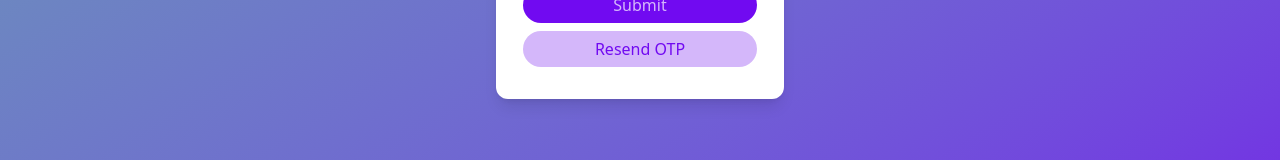
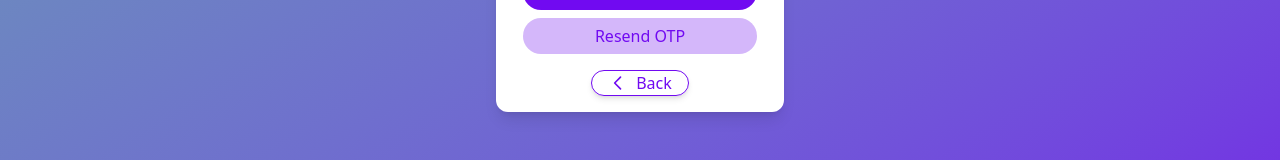
Before and after one commit to Ravindu-Kavishan/GitCommitAi-vsCodeWebView, a React (Vite) app: page /OTP in a window 1280 px wide. Shown: the part 469-629 px from the top of the page. Built offline with nearby package versions, Linux system fonts and the light colour scheme.

Commit message:
added azure url and add back button

```diff
--- /dev/null
+++ b/src/components/BackButton.jsx
@@ -0,0 +1,30 @@
+import React from "react";
+import { useNavigate } from "react-router-dom";
+
+export default function BackButton({backpath}) {
+  const navigate = useNavigate();
+  return (
+    <div className="flex justify-center">
+      <button
+        onClick={() => navigate((`${backpath}`))}
+        className="flex items-center justify-center gap-2  text-[#710AF1] hover:text-white border border-[#710AF1] hover:bg-[#710AF1] font-medium  px-4 rounded-full transition duration-300 shadow-md"
+      >
+        <svg
+          xmlns="http://www.w3.org/2000/svg"
+          fill="none"
+          viewBox="0 0 24 24"
+          strokeWidth={2}
+          stroke="currentColor"
+          className="w-5 h-5"
+        >
+          <path
+            strokeLinecap="round"
+            strokeLinejoin="round"
+            d="M15 19l-7-7 7-7"
+          />
+        </svg>
+        Back
+      </button>
+    </div>
+  );
+}
--- a/src/pages/UserLogin.jsx
+++ b/src/pages/UserLogin.jsx
@@ -5,7 +5,7 @@ import InputField from "../components/InputField";
 import ContentImage from "../components/ContentImage";
 import Button from "../components/Button";
 import ErrorAlert from "../components/ErrorAllert";
-
+import BackButton from "../components/BackButton";
 
 const vscode = window.vscode;
 
@@ -15,13 +15,12 @@ const UserLogin = () => {
   const navigate = useNavigate();
   const [err, setErr] = useState("");
 
-  useEffect(() => {
-    if (!window.vscode) {
-      console.log("good");
-      window.vscode = acquireVsCodeApi();
-      vscode = window.vscode;
-    }
-  }, []);
+  // useEffect(() => {
+  //   if (!window.vscode) {
+  //     window.vscode = acquireVsCodeApi();
+  //     vscode = window.vscode;
+  //   }
+  // }, []);
 
   const handleLogin = async (e) => {
     e.preventDefault();
@@ -148,6 +147,7 @@ const UserLogin = () => {
             />
           </form>
         </div>
+        <BackButton backpath="/"/>
       </div>
     </div>
   );
--- a/src/pages/UserRegister.jsx
+++ b/src/pages/UserRegister.jsx
@@ -7,6 +7,7 @@ import ContentImage from "../components/ContentImage";
 import InputField from "../components/InputField";
 import Button from "../components/Button";
 import ErrorAlert from "../components/ErrorAllert";
+import BackButton from "../components/BackButton";
 
 const UserRegister = () => {
   const [users, setUsers] = useState([]);
@@ -52,7 +53,6 @@ const UserRegister = () => {
     if (!validateContact(contact)) {
       setErrors("Please enter a valid contact number (10 digits).");
       return;
-
     }
 
     // Validate password
@@ -62,9 +62,8 @@ const UserRegister = () => {
 
     // Validate password match
     if (password !== confirmPassword) {
-      setErrors("Passwords do not match.")
+      setErrors("Passwords do not match.");
       return;
-
     }
 
     try {
@@ -237,6 +236,7 @@ const UserRegister = () => {
             />
           </form>
         </div>
+        <BackButton backpath="/" />
       </div>
     </div>
   );
--- a/src/pages/auth/ChangePassword.jsx
+++ b/src/pages/auth/ChangePassword.jsx
@@ -3,6 +3,7 @@ import ContentImage from "../../components/ContentImage";
 import Button from "../../components/Button";
 import InputField from "../../components/InputField";
 import { useNavigate } from "react-router";
+import BackButton from "../../components/BackButton";
 
 export default function ChangePassword() {
   const navigate = useNavigate();
@@ -29,7 +30,9 @@ export default function ChangePassword() {
     }
 
     try {
-      const response = await fetch("http://127.0.0.1:8000/change-password", {
+      const response = await fetch(
+        "http://smartcommitai-backend-cdf5hgekexgxh2en.centralindia-01.azurewebsites.net/change-password",
+        {
           method: "POST",
           headers: {
             "Content-Type": "application/json",
@@ -38,7 +41,8 @@ export default function ChangePassword() {
             email: email, // Add email to the request body
             new_password: passwords.password,
           }),
-      });
+        }
+      );
 
       const data = await response.json();
 
@@ -85,9 +89,15 @@ export default function ChangePassword() {
               isPassword={true}
             />
 
-            <Button text="Submit" color="#710AF1" tcolor="#D4B7FA" onClick={submitClicked} />
+            <Button
+              text="Submit"
+              color="#710AF1"
+              tcolor="#D4B7FA"
+              onClick={submitClicked}
+            />
           </form>
         </div>
+        <BackButton backpath="/OTP" />
       </div>
     </div>
   );
--- a/src/pages/auth/FogetPassword.jsx
+++ b/src/pages/auth/FogetPassword.jsx
@@ -3,6 +3,7 @@ import ContentImage from "../../components/ContentImage";
 import Button from "../../components/Button";
 import InputField from "../../components/InputField";
 import { useNavigate } from "react-router";
+import BackButton from "../../components/BackButton";
 
 export default function ForgetPassword() {
   const navigate = useNavigate();
@@ -13,14 +14,17 @@ export default function ForgetPassword() {
     e.preventDefault();
 
     try {
-      const response = await fetch("http://127.0.0.1:8000/forgot-password", {
+      const response = await fetch(
+        "http://smartcommitai-backend-cdf5hgekexgxh2en.centralindia-01.azurewebsites.net/forgot-password",
+        {
           method: "POST",
           credentials: "include", // Important for sending cookies
           headers: {
             "Content-Type": "application/json",
           },
           body: JSON.stringify({ email }), // Sending only email
-      });
+        }
+      );
 
       if (!response.ok) {
         const errorData = await response.json();
@@ -36,7 +40,6 @@ export default function ForgetPassword() {
     } catch (error) {
       console.error("Error:", error.message);
       setError("Failed to send OTP. Please try again.");
-
     }
   }
 
@@ -65,6 +68,7 @@ export default function ForgetPassword() {
             />
           </form>
         </div>
+        <BackButton backpath="/userLogin" />
       </div>
     </div>
   );
--- a/src/pages/auth/LogIn.jsx
+++ b/src/pages/auth/LogIn.jsx
@@ -16,7 +16,7 @@ export default function LogIn() {
     e.preventDefault();
 
     try {
-      const response = await fetch("http://localhost:8000/login", {
+      const response = await fetch("http://smartcommitai-backend-cdf5hgekexgxh2en.centralindia-01.azurewebsites.net/login", {
         method: "POST",
         credentials: "include", // Important for sending cookies
         headers: {
--- a/src/pages/auth/OTP.jsx
+++ b/src/pages/auth/OTP.jsx
@@ -3,6 +3,8 @@ import ContentImage from "../../components/ContentImage";
 import Button from "../../components/Button";
 import InputField from "../../components/InputField";
 import { useNavigate } from "react-router";
+import BackButton from "../../components/BackButton";
+
 
 export default function OTP() {
   const navigate = useNavigate();
@@ -20,14 +22,17 @@ export default function OTP() {
     setErrorMessage("");
 
     try {
-      const response = await fetch("http://127.0.0.1:8000/verify-otp", {
+      const response = await fetch(
+        "http://smartcommitai-backend-cdf5hgekexgxh2en.centralindia-01.azurewebsites.net/verify-otp",
+        {
           method: "POST",
           credentials: "include", // Important for cookies/authentication
           headers: {
             "Content-Type": "application/json",
           },
           body: JSON.stringify({ email: storedEmail, otp: OTP }), // Send email + OTP
-      });
+        }
+      );
 
       if (!response.ok) {
         const errorData = await response.json();
@@ -121,6 +126,7 @@ export default function OTP() {
             />
           </form>
         </div>
+        <BackButton backpath="/forgetpassword" />
       </div>
     </div>
   );
--- a/src/services/UserServices.jsx
+++ b/src/services/UserServices.jsx
@@ -1,6 +1,7 @@
 import axios from "axios";
 
-const API_URL = "http://127.0.0.1:8000";
+// const API_URL = "http://127.0.0.1:8000";
+const API_URL = "http://smartcommitai-backend-cdf5hgekexgxh2en.centralindia-01.azurewebsites.net";
 
 export const getUsers = async () => {
   try {
--- a/src/utils/utils.js
+++ b/src/utils/utils.js
@@ -1 +1,2 @@
-export const BackendURL="http://localhost:8000"
+// export const BackendURL="http://localhost:8000"
+export const BackendURL="http://smartcommitai-backend-cdf5hgekexgxh2en.centralindia-01.azurewebsites.net/"
```
Lines whose indentation alone changed are shown as unchanged.
